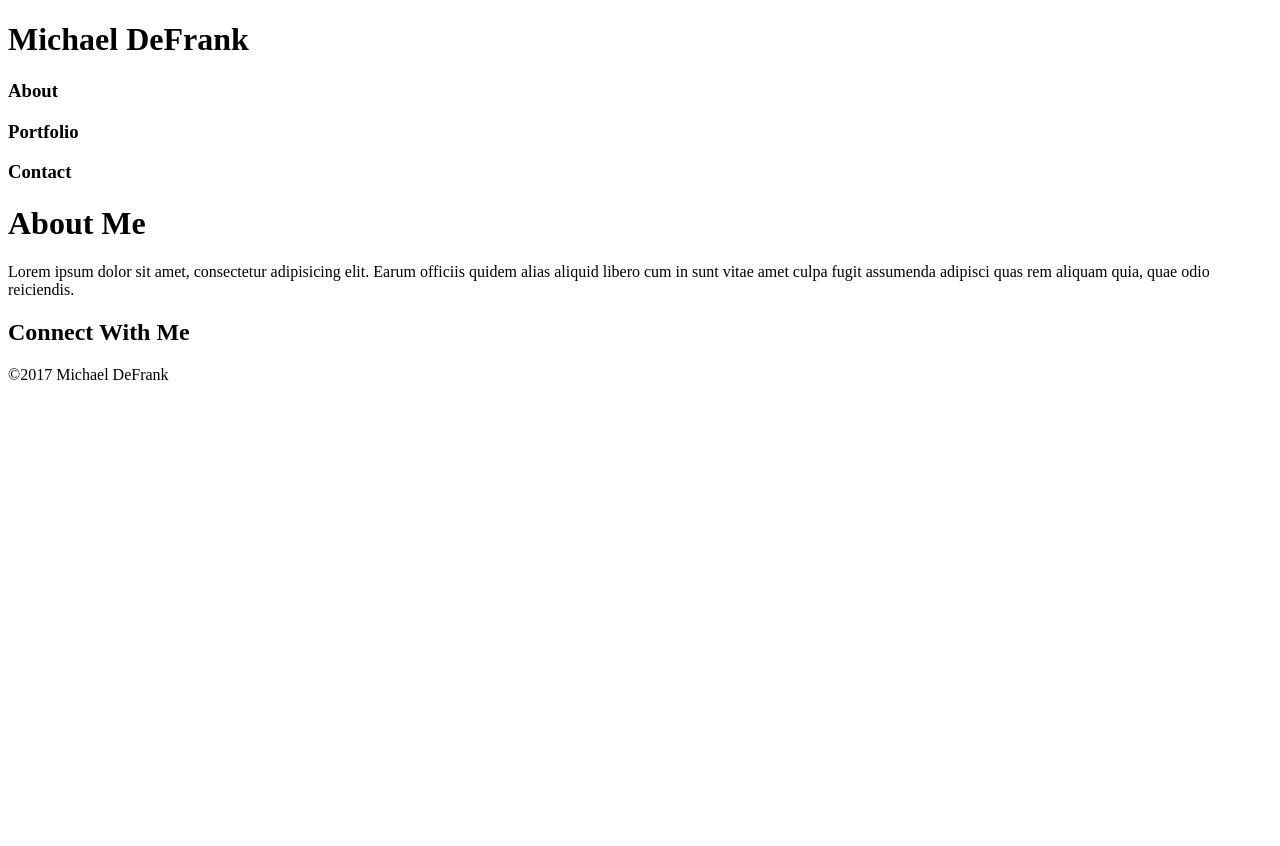
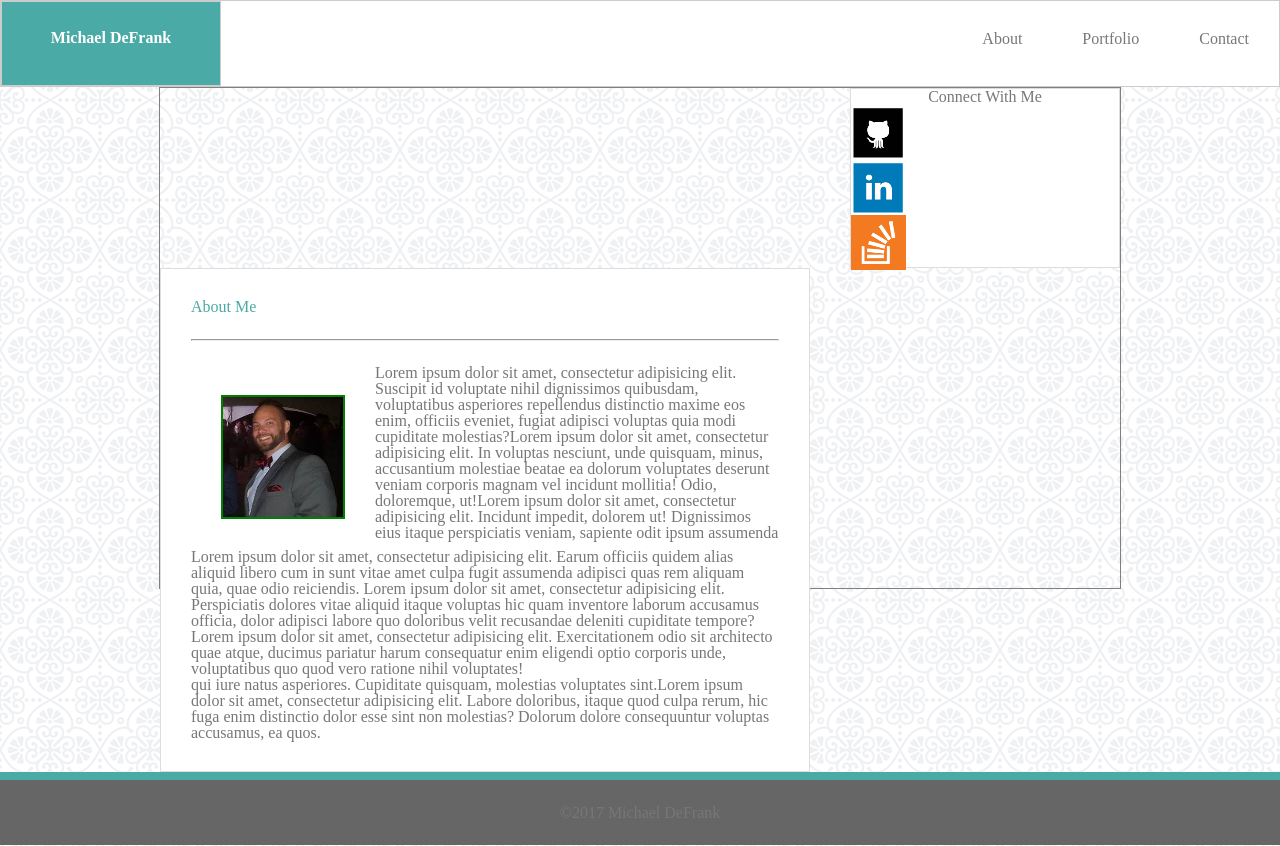
Before and after one commit to mjdefrank/Basic-Portfolio, a plain HTML site: page index.html in a window 1280 px wide. Before the commit the page ends 800 px from the top, so only its background shows below. Drawn offline with Linux system fonts and the light colour scheme.

Commit message:
tried my hardest...didn't go well

```diff
--- a/css/style.css
+++ b/css/style.css
@@ -0,0 +1,140 @@
+body{
+	background-image: url(../images/regal.png);
+	font-family: 'Arial', 'Helvetica Neue', Helvetica, sans-serif;
+	color: #777;
+}
+
+h1, h2, h3 {
+	font-family: Georgia, Times, 'Times New Roman', serif;
+}
+
+a {
+	font-family: Georgia, Times, 'Times New Roman', serif;
+	color: #777;
+	text-decoration: none;
+}
+
+p{
+	font-size: 12px;
+	color: #777;
+}
+
+img{
+	max-height: 100%
+	max-width: 100%;
+}
+
+footer {
+	clear: both;
+	height: 65px;
+	background-color: #666;
+	font-family: 'Arial', 'Helvetica Neue', Helvetica, sans-serif;
+	text-align: center;
+	color: white;
+}
+
+.headerRibbon {
+	height: 85px;
+	background-color: white;
+	border: solid 1px #ccc;
+}
+
+.myName {
+	background-color: #4aaaa5;
+	font-weight: bold;
+	font-height: 32px;
+	box-sizing: border-box;
+	height: 85px;
+	color: white;
+	position: relative;
+	float: left;
+	width: 220px;
+	border: solid 1px #ccc;
+	text-align: center;
+	padding: 28px;
+}
+
+.headLink {
+	position: relative;
+	float: right;
+	padding:30px;
+}
+
+.contentArea {
+	clear: both;
+	position: relative;
+	margin: 0 auto;
+	height: 500px;
+	width: 960px;
+	border: solid 1px gray;
+	/*background-color: purple*/
+}
+
+.contentHeader {
+	box-sizing: border-box;
+	clear: both;
+	position: relative;
+	float: left;
+	width: 650px;
+	border: solid 1px #ddd;
+	color: #4aaaa5;
+	/*background-color: orange;*/
+	background-color: #fff;
+	padding: 30px;
+}
+
+.selfie {
+	/*had to manually resize photo*/
+	float: left;
+	border: solid 2px green;
+	width: 120px;
+	height: 120px;
+	margin: 30px;
+}
+
+.biography {
+	clear: both;
+	float: left;
+	color: #777777;
+	max-width: 650px;
+	box-sizing: border-box;
+	}
+
+.sideBar {
+	box-sizing: border-box;
+	clear: both;
+	float: right;
+	width: 270px;
+	height: 180px;
+	border: solid 1px #ddd;
+	background-color: #fff;
+	/*background-color: yellow;*/
+}
+
+.connectWithMe{
+	max-width: 100%;
+}
+
+.socialLink {
+	/*had to manually resize photo*/
+	clear: both;
+	float: left;
+	height: 55px;
+	width: 55px;
+}
+
+.connectWithMe{
+	text-align: center;
+}
+
+.footerRibbon {
+	clear: both;
+	background-color: #4aaaa5;
+	height: 8px;
+	color: white;
+}
+
+.copyright {
+	padding: 25px;
+	color: white;
+}
--- a/index.html
+++ b/index.html
@@ -2,40 +2,79 @@
 <html>
 <head>
 	<title>Hey, it's Mike.</title>
+	<meta charset="UTF-8">
+	<link rel="stylesheet" text="style/css" href="./css/style.css">
+	<link rel="stylesheet" type="text/css" href="./css/reset.css">
 </head>
+
 <body>
 	<header class="header">
 		<div class="headerRibbon">
 			<div class="myName">
 				<h1>Michael DeFrank<h1>
 			</div>
-			<div class="about">
-				<h3>About</h3>
+
+			<div class="headLink">
+				<a href=./contact.html>Contact</a>
 			</div>
-			<div class="portfolio">
-				<h3>Portfolio</h3>
+
+			<div class="headLink">
+				<a href=./portfolio.html>Portfolio</a>
 			</div>
-			<div class="contact">
-				<h3>Contact</h3>
+
+			<div class="headLink">
+				<a href="./about.html">About</a>
 			</div>
 		</div>
-	<div class="mainSection">
-		<div class="aboutMe">
+	</header>
+
+	<div class="contentArea">
+		<div class="sideBar">
+
+			<div class="connectWithMe">
+				<h2>Connect With Me</h2>
+			</div>
+
+			<div class="socialLink">
+			<a href="https://github.com/mjdefrank" target=_blank><img src="./images/gitHub.png" /></a>
+			</div>
+
+			<div class="socialLink">
+				<a href="https://www.linkedin.com/in/michael-defrank/" target=_blank><img src="./images/linkedin.png"></a>
+			</div>
+
+			<div class="socialLink">
+				<a href="https://stackoverflow.com/users/8512244/mike" target=_blank><img src="./images/stackoverflow.png" ></a>
+			</div>
+		</div>
+
+		<div class="contentHeader">
 			<h1>About Me</h1>
+			<br />
+			<hr />
+			<br />
+				<div class="selfie">
+					<div>
+						<img src="./images/selfie.png" />
+					</div>
+				</div>
+					<p class="biography"> Lorem ipsum dolor sit amet, consectetur adipisicing elit. 	Earum officiis quidem alias aliquid libero cum in sunt vitae amet culpa fugit assumenda adipisci quas rem aliquam quia, quae odio reiciendis. Lorem ipsum dolor sit amet, consectetur adipisicing elit. Perspiciatis dolores vitae aliquid itaque voluptas hic quam inventore laborum accusamus officia, dolor adipisci labore quo doloribus velit recusandae deleniti cupiditate tempore? Lorem ipsum dolor sit amet, consectetur adipisicing elit. Exercitationem odio sit architecto quae atque, ducimus pariatur harum consequatur enim eligendi optio corporis unde, voluptatibus quo quod vero ratione nihil voluptates!
+					</p>
 
-			<p class="biography">Lorem ipsum dolor sit amet, consectetur adipisicing elit. Earum officiis quidem alias aliquid libero cum in sunt vitae amet culpa fugit assumenda adipisci quas rem aliquam quia, quae odio reiciendis.</p>
+					<p>Lorem ipsum dolor sit amet, consectetur adipisicing elit. Suscipit id voluptate nihil dignissimos quibusdam, voluptatibus asperiores repellendus distinctio maxime eos enim, officiis eveniet, fugiat adipisci voluptas quia modi cupiditate molestias?Lorem ipsum dolor sit amet, consectetur adipisicing elit. In voluptas nesciunt, unde quisquam, minus, accusantium molestiae beatae ea dolorum voluptates deserunt veniam corporis magnam vel incidunt mollitia! Odio, doloremque, ut!Lorem ipsum dolor sit amet, consectetur adipisicing elit. Incidunt impedit, dolorem ut! Dignissimos eius itaque perspiciatis veniam, sapiente odit ipsum assumenda qui iure natus asperiores. Cupiditate quisquam, molestias voluptates sint.Lorem ipsum dolor sit amet, consectetur adipisicing elit. Labore doloribus, itaque quod culpa rerum, hic fuga enim distinctio dolor esse sint non molestias? Dolorum dolore consequuntur voluptas accusamus, ea quos.
+					</p>
 		</div>
-		<div class="connectWithMe">
-			<h2>Connect With Me</h2>
+
+	</div>
+
+	<div class="footerRibbon">
+	</div>
+
+	<footer>
+		<div class=copyright>
+			<p>&copy;2017 Michael DeFrank</p>
 		</div>
-			<div class="gitHub"></div>
-			<div class="linkedIn"></div>
-			<div class="stackOverFlow"></div>
-	</div>
-	<div class="footerRibon">
-	</div>
+	</footer>
 </body>
-<footer>
-	<p>&copy;2017 Michael DeFrank</p>
-</footer>
+
 </html>
```
Also changed, not shown: contact.html (+66 -0 lines), portfolio.html (+44 -3 lines), images/github.png (added), images/linkedin.png (added), images/regal.png (added), images/selfie.png (added), images/stackoverflow.png (added).
